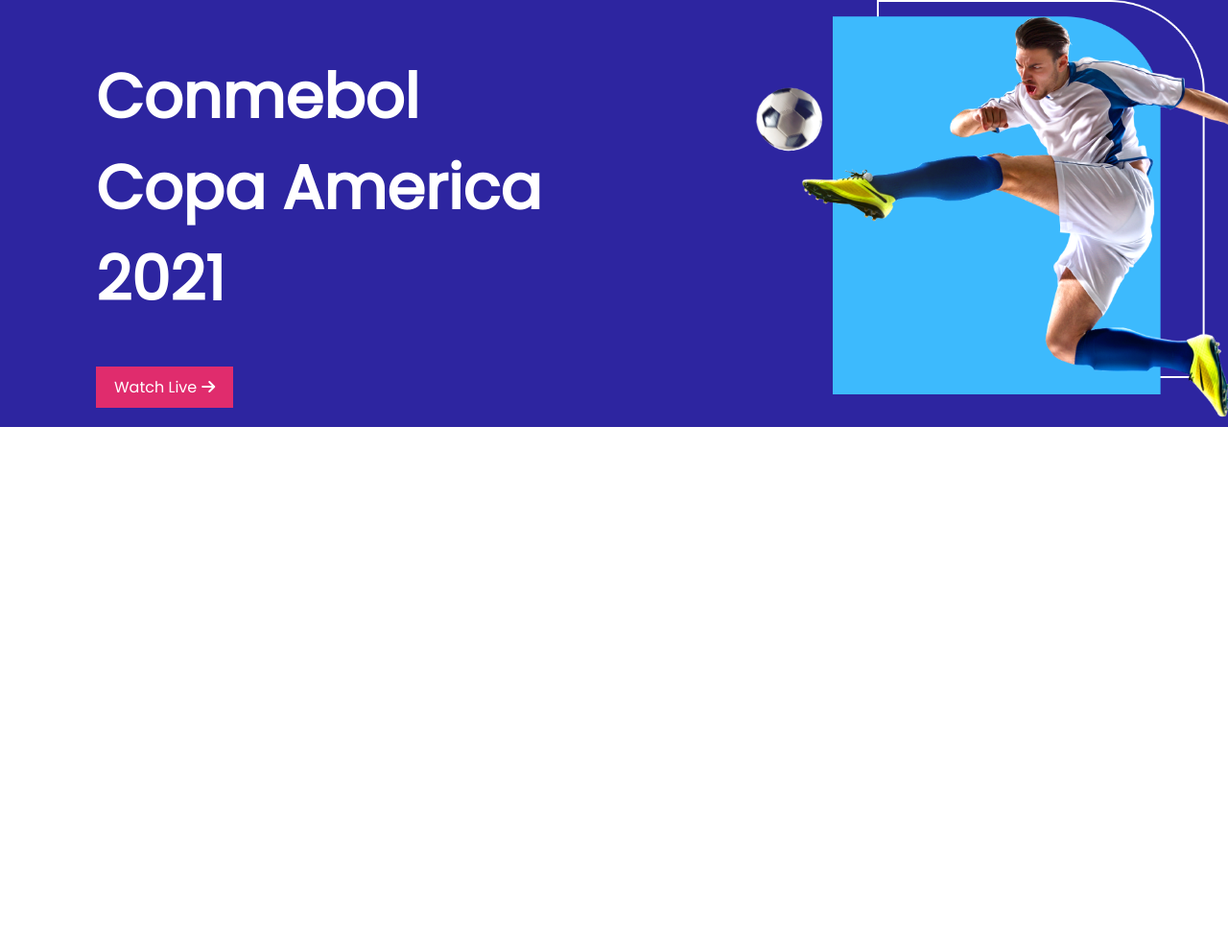
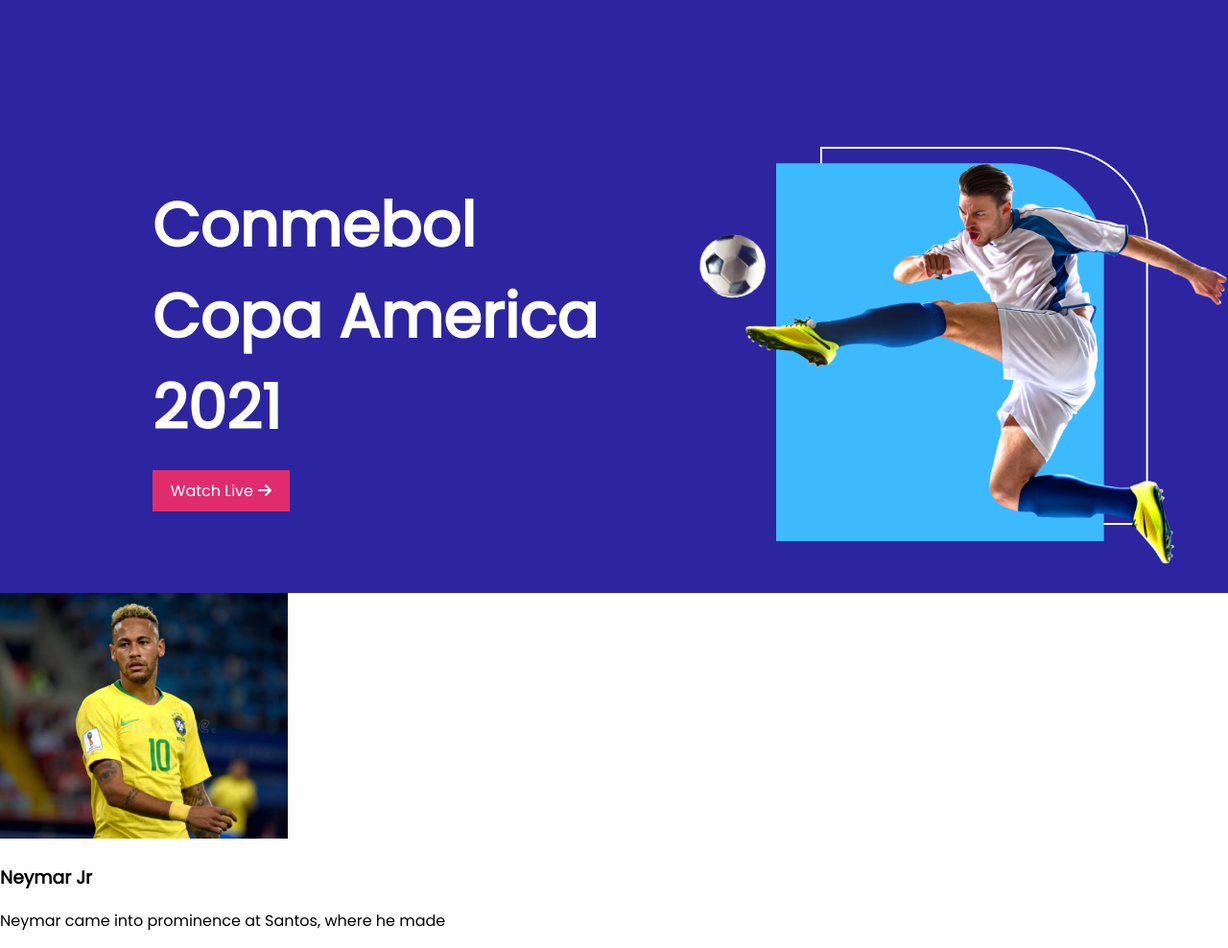
Before and after one commit to AKLukman/Responsive-football, a plain HTML site: page index.html in a window 1280 px wide. Shown: the top 988 px of the page at 96% size. Before the commit the page ends 800 px from the top, so only its background shows below. Drawn offline with Linux system fonts and the light colour scheme.

Commit message:
first commit

```diff
--- a/index.html
+++ b/index.html
@@ -13,7 +13,7 @@
 </head>
 
 <body>
-    <section>
+
     <!-- Header -->
     <header>
         <div class="second-header">
@@ -32,9 +32,19 @@
         </div>
     </header>
     <main>
+        <section>
+            <div class="players">
+                <div class="player">
+                    <img src="images/players/player-1.png" alt="">
+                    <h3 class="player-name">Neymar Jr</h3>
+                    <p class="player-info">Neymar came into prominence at Santos, where he made
+                    </p>
+                </div>
+            </div>
+        </section>
 
     </main>
-    </section>
+
 </body>
 
 </html>
--- a/style.css
+++ b/style.css
@@ -9,6 +9,7 @@ body{
 header{
     background-color: #2D25A0;
     width: 1440px;
+    height: 618px;
 
 }
 
@@ -17,19 +18,31 @@ header{
 .second-header{
     display: flex;
     flex-wrap: wrap;
-    justify-content: space-between;
-    margin: 0 100px;
+    justify-content: center;
+
+
 }
-
+.copa{
+    margin-right: 51px;
+    margin-top: 144px;
+    margin-bottom: 213px;
+}
+.copa-image{
+    margin-top: 153px;
+    margin-bottom: 86px;
+}
 .copa-image img{
     width: 556.01px;
     height: 438px;
+    margin-left: 51px;
 }
 
 .title-style{
     font-weight: bold;
     font-size: 64px;
     color: #ffffff;
+    margin-bottom: 27px;
+
 
 }
 a{
@@ -39,9 +52,13 @@ a{
     color: #ffffff;
     font-size: 16px;
     font-weight: 500;
-    margin-bottom: 300px;
-
 }
 a i{
     padding-left: 5px;
 }
+
+/* Player section */
+.player img{
+    width: 300px;
+    height: 256px;
+}
```
Lines whose indentation alone changed are shown as unchanged.
